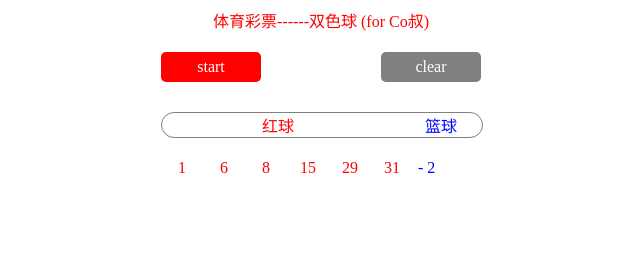
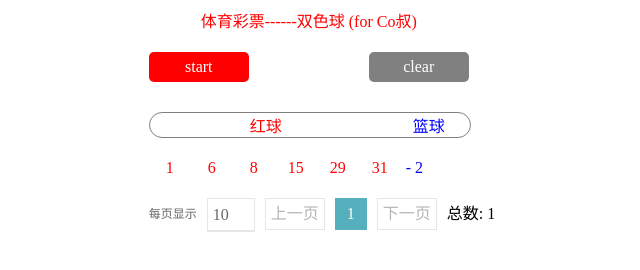
Before and after one commit to jimcarol/pagination, a React app: page / in a window 1280 px wide. Both pictures are taken after a click on the element "start". Shown: the whole page, without its empty margins (318-958 px from the left). Built offline with nearby package versions, Linux system fonts and the light colour scheme.

Commit message:
add pagination func for two color balls

```diff
--- a/app/index.js
+++ b/app/index.js
@@ -1,6 +1,5 @@
 import React, { Component } from "react"
 import ReactDOM from "react-dom"
-import Pagination from "./pagination.js"
 import TwoColorBall from "./two_color_ball.js"
 
 ReactDOM.render(
--- a/app/pagination.js
+++ b/app/pagination.js
@@ -7,12 +7,13 @@ export default class Pagination extends Component {
     this.state = {
       currPage: 1,
       startPage: 1,
-      groupCount: 7
+      groupCount: 7,
+      pageCount: 10
     }
   }
 
-  go(i) {
-    const { totalPage } = this.props.config
+  go(i, reset=false) {
+    const { totalPage, paging } = this.props.config
     const { groupCount } = this.state
 
     if (i%groupCount === 1) {
@@ -28,6 +29,20 @@ export default class Pagination extends Component {
     }
 
     this.setState({ currPage: i })
+
+    if(reset === true){
+      this.setState({
+        currPage:1,
+        startPage:1
+      })
+    }
+
+    setTimeout(()=>{
+      paging({
+        currPage:this.state.currPage,
+        pageCount:this.state.pageCount
+      })
+    })
   }
 
   goPrev() {
@@ -80,12 +95,50 @@ export default class Pagination extends Component {
     return pages
   }
 
+  choosePageCount() {
+    const pageCountUI = this.parentUI.parentNode
+    pageCountUI.className = (pageCountUI.className === "hide") ? "" : "hide"
+  }
+
+  confirmPageCount(pageCount){
+    const {
+      currPage,
+    } = this.state
+    const pageCountUI = this.parentUI
+
+    // 设置每页显示条数
+    this.setState({
+      pageCount
+    })
+
+    pageCountUI.innerHTML = pageCount
+    pageCountUI.parentNode.className = "hide"
+
+    setTimeout(()=>{
+      this.go(currPage, true)
+    },0)
+  }
+
   render() {
+    const { totalCount } = this.props.config
     return (
       <div className="main">
+        <div className = "bar">
+          <span>每页显示</span>
+          <div className = "select">
+            <ul className = "hide">
+              <li id="pageCount" onClick = {() => { this.choosePageCount() }} ref={(node) => { this.parentUI = node }}>10</li>
+              <li onClick = {() => { this.confirmPageCount(10) }}>10</li>
+              <li onClick = {() => { this.confirmPageCount(20) }}>20</li>
+              <li onClick = {() => { this.confirmPageCount(30) }}>30</li>
+              <li onClick = {() => { this.confirmPageCount(50) }}>50</li>
+            </ul>
+          </div>
+        </div>
         <ul className="page" >
           { this.create() }
         </ul>
+        <span className="total-count">{`总数: ${totalCount}`}</span>
       </div>
     )
   }
--- a/app/styles.scss
+++ b/app/styles.scss
@@ -53,3 +53,72 @@
   margin:0 10px;
   cursor: default !important;
 }
+
+:global(.bar) {
+    display: flex;
+    justify-content:space-between;
+    align-items:flex-start;
+    color:#666;
+    margin-right: 10px;
+    span{
+      font-size: 12px;
+      line-height: 32px;
+    }
+}
+
+:global(.select){
+    width:48px;
+    height:calc(6 * 32px);
+    background: #fff;
+    margin-left:10px;
+    ul{
+        height:100%;
+        display: flex;
+        flex-direction:column;
+        justify-content:space-between;
+        list-style: none;
+        border:1px solid #e6e6e6;
+        padding:0;
+        margin:0;
+        li{
+            padding:3px 0;
+            padding-left:5px;
+            &:hover{
+                background: #54b0bd;
+            }
+            &:first-of-type{
+                border-bottom:1px solid #e6e6e6;
+                position: relative;
+                &::after{
+                    content:"";
+                    display: block;
+                    width:7px;
+                    height:25px;
+                    position: absolute;
+                    top:0;
+                    right:5px;
+
+                }
+            }
+        }
+    }
+}
+
+:global(ul.hide){
+    height: 32px;
+    overflow: hidden;
+    li{
+      height: 32px;
+      line-height: 25px;
+      &:nth-of-type(n+2){
+          display: none;
+      }
+    }
+}
+
+:global(.total-count) {
+  display: inline-block;
+  margin-left: 10px;
+  height: 32px;
+  line-height: 32px;
+}
--- a/app/two_color_ball.js
+++ b/app/two_color_ball.js
@@ -6,7 +6,10 @@ class TwoColorBall extends Component {
   constructor(props) {
     super(props)
     this.state = {
-      results: []
+      results: [],
+      startNum: 0,
+      endNum: 10,
+      pageCount: 10
     }
   }
 
@@ -15,7 +18,7 @@ class TwoColorBall extends Component {
     let redBalls = []
 
     while(redBalls.length < 6) {
-      const redBall = Math.ceil(Math.random()*35);
+      const redBall = Math.ceil(Math.random()*35)
       if (redBalls.indexOf(redBall) < 0) {
         redBalls.push(redBall)
       }
@@ -30,8 +33,8 @@ class TwoColorBall extends Component {
   }
 
   renderResults() {
-    const { results } = this.state
-    return results.map((item, index) => {
+    const { results, startNum, endNum } = this.state
+    return results.slice(startNum, endNum).map((item, index) => {
       return (
         <li key={ index }>
           {
@@ -45,7 +48,20 @@ class TwoColorBall extends Component {
     })
   }
 
+  paging(obj) {
+    const { currPage, pageCount } = obj
+    const startNum = (currPage-1)*pageCount
+    const endNum = currPage*pageCount
+
+    this.setState({
+      startNum,
+      endNum,
+      pageCount
+    })
+  }
+
   render() {
+    const { results, pageCount } = this.state
     return (
       <div className={style.main}>
         <div className={style.content}>
@@ -65,6 +81,17 @@ class TwoColorBall extends Component {
               { this.renderResults() }
             </ul>
           </div>
+          <div>
+            { results.length > 0 &&
+              <Pagination config={
+                {
+                  totalPage: Math.ceil(results.length/pageCount),
+                  paging: (obj) => { this.paging(obj)},
+                  totalCount: results.length
+                }
+              } />
+            }
+          </div>
         </div>
       </div>
     )
```
